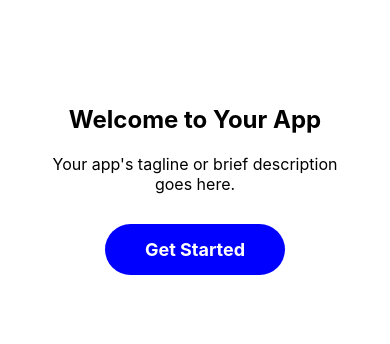
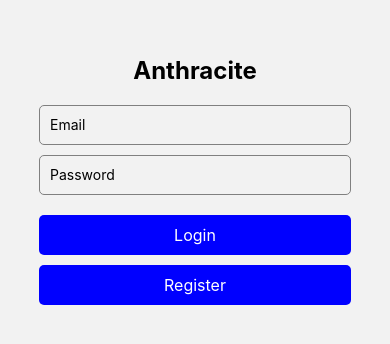
Before and after one commit to Kirito-Excalibur/SIH, a React Native app in the folder client/: screen /Home in a window 390 px wide. Shown: the part 242-586 px from the top of the page. Built offline with nearby package versions, Linux system fonts and the light colour scheme; no server answers.

Commit message:
Implemented User Authentication Email/Password

```diff
--- a/client/App.tsx
+++ b/client/App.tsx
@@ -19,19 +19,49 @@ import {NavigationContainer} from '@react-navigation/native';
 import {createNativeStackNavigator} from '@react-navigation/native-stack';
 import HomeScreen from './pages/HomeScreen';
 import AuthenticationPage from './pages/AuthenticationPage';
+import useAuth from './hooks/useAuth';
 
 const App = () => {
   const Stack = createNativeStackNavigator();
+  const {user} = useAuth();
+
+  if (user) {
     return (
+      <>
+        <StatusBar
+          translucent={true}
+
+          barStyle="light-content"
+
+        />
         <NavigationContainer>
           <Stack.Navigator
             screenOptions={{headerShown: false}}
             initialRouteName="Home">
-        <Stack.Screen name="Auth" component={AuthenticationPage} />
             <Stack.Screen name="Home" component={HomeScreen} />
           </Stack.Navigator>
         </NavigationContainer>
+      </>
     );
+  } else {
+    return (
+      <>
+        <StatusBar
+          translucent={true}
+
+          barStyle="light-content"
+
+        />
+        <NavigationContainer>
+          <Stack.Navigator
+            screenOptions={{headerShown: false}}
+            initialRouteName="Auth">
+            <Stack.Screen name="Auth" component={AuthenticationPage} />
+          </Stack.Navigator>
+        </NavigationContainer>
+      </>
+    );
+  }
 };
 
 const styles = StyleSheet.create({
--- /dev/null
+++ b/client/firebase.jsx
@@ -0,0 +1,20 @@
+// Import the functions you need from the SDKs you need
+import {initializeApp} from 'firebase/app';
+import {getAuth} from 'firebase/auth';
+// TODO: Add SDKs for Firebase products that you want to use
+// https://firebase.google.com/docs/web/setup#available-libraries
+
+// Your web app's Firebase configuration
+const firebaseConfig = {
+  apiKey: 'AIzaSyCeTQbj0Qw6ggArtY8haiZnMWwScrw6yVM',
+  authDomain: 'anthracite-15f7d.firebaseapp.com',
+  projectId: 'anthracite-15f7d',
+  storageBucket: 'anthracite-15f7d.appspot.com',
+  messagingSenderId: '923230685637',
+  appId: '1:923230685637:web:6c0f4751607f3a29a8a3ac',
+};
+
+// Initialize Firebase
+const app = initializeApp(firebaseConfig);
+
+export const auth = getAuth(app);
--- /dev/null
+++ b/client/hooks/useAuth.jsx
@@ -0,0 +1,21 @@
+import {onAuthStateChanged} from 'firebase/auth';
+import React, {useEffect, useState} from 'react';
+import {auth} from "../firebase"
+
+export default function useAuth() {
+  const [user, setUser] = useState(null);
+
+  useEffect(() => {
+    const unsub = onAuthStateChanged(auth, user => {
+      console.log('Got user: ', user);
+      if (user) {
+        setUser(user);
+      } else {
+        setUser(null);
+      }
+    });
+    return unsub;
+  }, [onAuthStateChanged]);
+
+  return {user};
+}
--- a/client/package.json
+++ b/client/package.json
@@ -12,6 +12,7 @@
   "dependencies": {
     "@react-navigation/native": "^6.1.7",
     "@react-navigation/native-stack": "^6.9.13",
+    "firebase": "^10.4.0",
     "react": "18.2.0",
     "react-native": "0.72.5",
     "react-native-safe-area-context": "^4.7.2",
--- a/client/pages/AuthenticationPage.jsx
+++ b/client/pages/AuthenticationPage.jsx
@@ -1,34 +1,78 @@
-import React, { useState } from 'react';
-import { View, Text, TextInput, TouchableOpacity, StyleSheet } from 'react-native';
+import {
+  createUserWithEmailAndPassword,
+  signInWithEmailAndPassword,
+} from 'firebase/auth';
+import React, {useState} from 'react';
+import {
+  View,
+  Text,
+  TextInput,
+  TouchableOpacity,
+  StyleSheet,
+  Image,
+} from 'react-native';
+import {auth} from '../firebase';
 
-const AuthenticationPage = () => {
+const AuthenticationPage = ({navigation}) => {
   const [email, setEmail] = useState('');
   const [password, setPassword] = useState('');
+  const [error, setError] = useState(null);
+  const [loading, setLoading] = useState(false); // add loading state
 
-  const handleLogin = () => {
+  const handleLogin = async () => {
     // Implement your login logic here
+    if (email && password) {
+      setLoading(true); // set loading to true
+      try {
+        await signInWithEmailAndPassword(auth, email, password);
+        navigation.navigate('Home');
+      } catch (err) {
+        console.log('got error', err.message);
+        setError(err.message);
+        setTimeout(() => {
+          setError(null);
+        }, 3000);
+      }
+      setLoading(false); // set loading to false after login attempt
+    }
   };
 
-  const handleRegister = () => {
+  const handleRegister = async () => {
     // Implement your registration logic here
+    if (email && password) {
+      setLoading(true); // set loading to true
+      try {
+        await createUserWithEmailAndPassword(auth, email, password);
+        navigation.navigate('Home');
+      } catch (err) {
+        console.log('got error', err.message);
+        setError(err.message);
+        setTimeout(() => {
+          setError(null);
+        }, 3000);
+      }
+      setLoading(false); // set loading to false after registration attempt
+    }
   };
 
   return (
     <View style={styles.container}>
-      <Text style={styles.header}>Authentication</Text>
+      <Text style={styles.header}>Anthracite</Text>
       <TextInput
         style={styles.input}
         placeholder="Email"
-        onChangeText={(text) => setEmail(text)}
+        onChangeText={text => setEmail(text)}
         value={email}
       />
       <TextInput
         style={styles.input}
         placeholder="Password"
         secureTextEntry={true}
-        onChangeText={(text) => setPassword(text)}
+        onChangeText={text => setPassword(text)}
         value={password}
       />
+      {loading && <Text>Loading...</Text>}
+      {error && <Text style={{color: 'red'}}>{error}</Text>}
       <TouchableOpacity style={styles.button} onPress={handleLogin}>
         <Text style={styles.buttonText}>Login</Text>
       </TouchableOpacity>
@@ -49,6 +93,8 @@ const styles = StyleSheet.create({
   header: {
     fontSize: 24,
     marginBottom: 20,
+    color: 'black',
+    fontWeight: 'bold',
   },
   input: {
     width: '80%',
--- a/client/pages/HomeScreen.jsx
+++ b/client/pages/HomeScreen.jsx
@@ -1,5 +1,5 @@
 import React from 'react';
-
+import {auth} from '../firebase';
 import {
   SafeAreaView,
   ScrollView,
@@ -9,18 +9,30 @@ import {
   TouchableOpacity,
   View,
 } from 'react-native';
+import useAuth from '../hooks/useAuth';
+import {signOut} from 'firebase/auth';
 
 const HomeScreen = ({navigation}) => {
+  const {user} = useAuth();
+
+  const handleLogout = async () => {
+    try {
+      await signOut(auth);
+      navigation.navigate('Auth');
+    } catch (error) {
+      console.log(error);
+    }
+  };
+
   return (
     <View style={styles.container}>
       <Text style={styles.title}>Welcome to Your App</Text>
       <Text style={styles.subtitle}>
         Your app's tagline or brief description goes here.
       </Text>
-      <TouchableOpacity
-        style={styles.button}
-        onPress={() => navigation.navigate('Auth')}>
-        <Text style={styles.buttonText}>Get Started</Text>
+      {user && <Text style={styles.email}>Logged in as: {user.email}</Text>}
+      <TouchableOpacity style={styles.button} onPress={handleLogout}>
+        <Text style={styles.buttonText}>Log Out</Text>
       </TouchableOpacity>
     </View>
   );
@@ -54,6 +66,11 @@ const styles = StyleSheet.create({
     paddingVertical: 15,
     paddingHorizontal: 40,
     borderRadius: 30,
+    marginTop: 30,
+  },
+  email: {
+    fontSize: 16,
+    marginBottom: 20,
   },
   buttonText: {
     color: 'white',
```
Also changed, not shown: 2 other files (tests, documents, lock files or other folders). Lines whose indentation alone changed are shown as unchanged.
